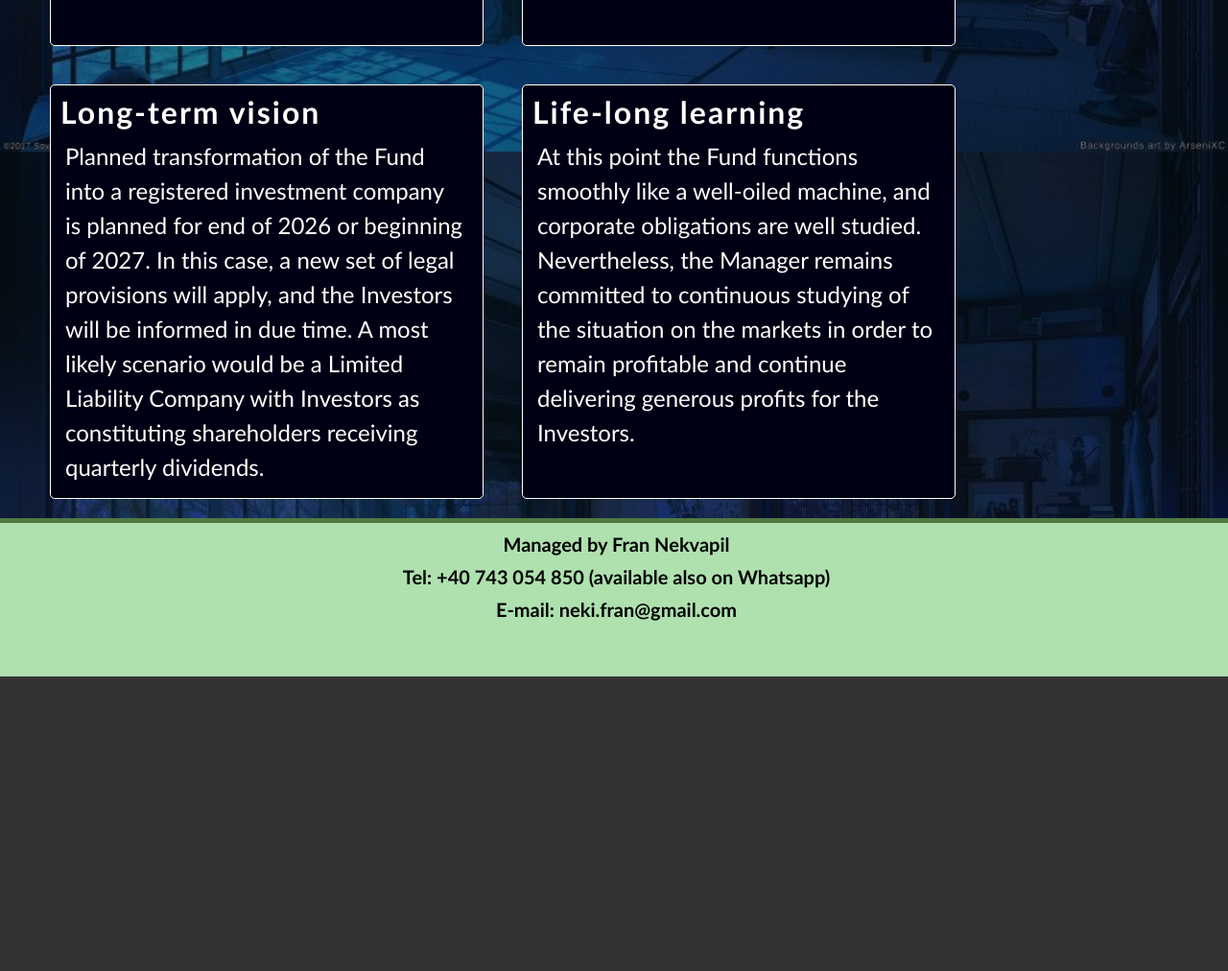
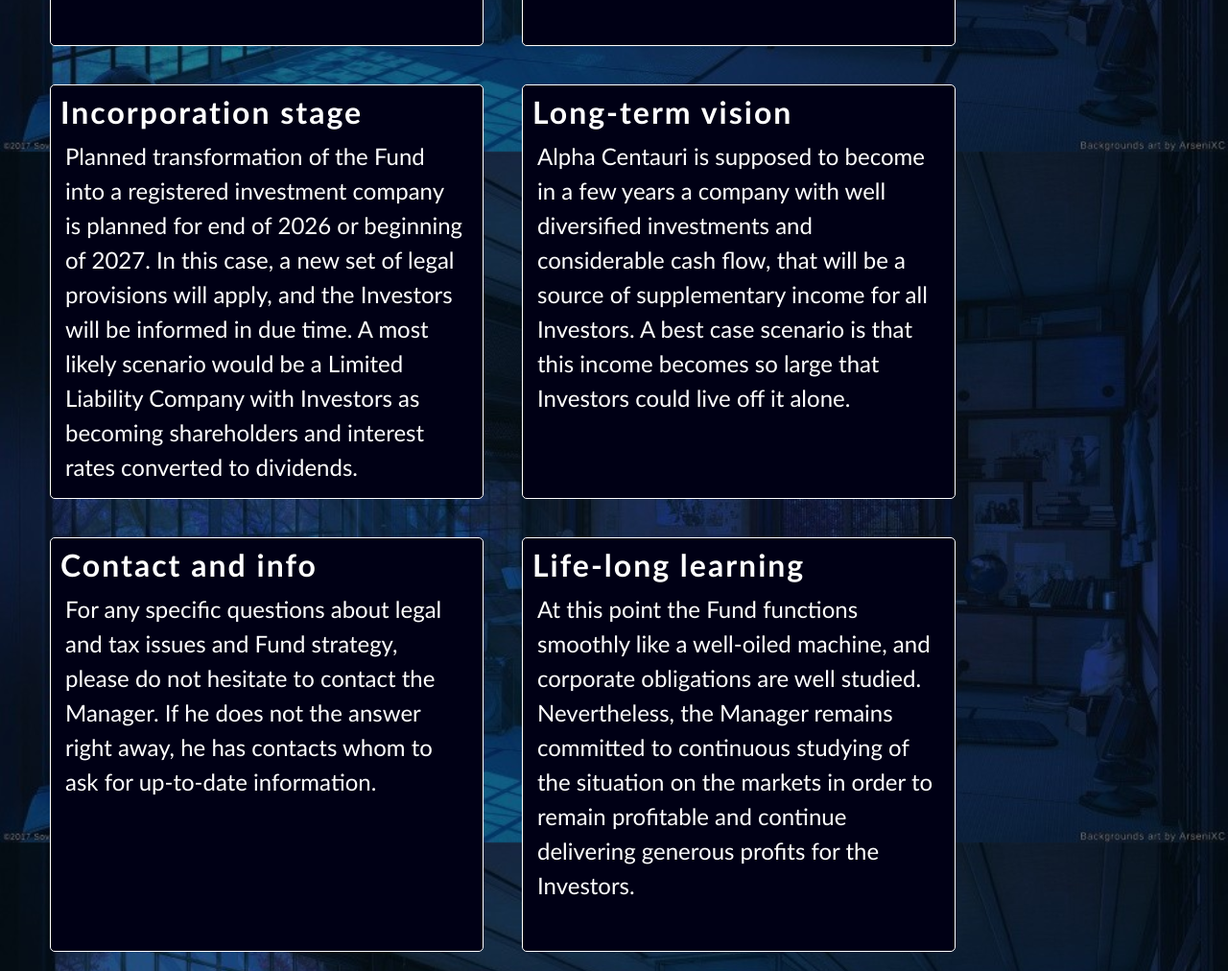
Before and after one commit to alphacentaurifund/ac, a plain HTML site: page legal.html in a window 1280 px wide. Shown: the part 2002-3014 px from the top of the page at 96% size. Before the commit the page ends 2707 px from the top, so only its background shows below. Drawn offline with Linux system fonts and the light colour scheme.

Commit message:
Add files via upload

```diff
--- a/legal.html
+++ b/legal.html
@@ -93,12 +93,28 @@
 
 +
 	<div id="legal-div-box">
-	  <h4>Long-term vision</h4>
+	  <h4>Incorporation stage</h4>
 	    <p>Planned transformation of the Fund into a registered investment company
 		is planned for end of 2026 or beginning of 2027. In this case, a new set of
 		legal provisions will apply, and the Investors will be informed in due time.
 		A most likely scenario would be a Limited Liability Company with Investors as
-		constituting shareholders receiving quarterly dividends.</p>
+		becoming shareholders and interest rates converted to dividends.</p>
+	</div>
+
+	<div id="legal-div-box">
+	  <h4>Long-term vision</h4>
+	    <p>Alpha Centauri is supposed to become in a few years a company with well
+		diversified investments and considerable cash flow, that will be a source of
+		supplementary income for all Investors. A best case scenario is that this
+		income becomes so large that Investors could live off it alone.</p>
+	</div>
+
+	<div id="legal-div-box">
+	  <h4>Contact and info</h4>
+	    <p>For any specific questions about legal and tax issues and Fund
+		strategy, please do not
+		hesitate to contact the Manager. If he does not the answer right away, he has
+		contacts whom to ask for up-to-date information.</p>
 	</div>
 
 
```
